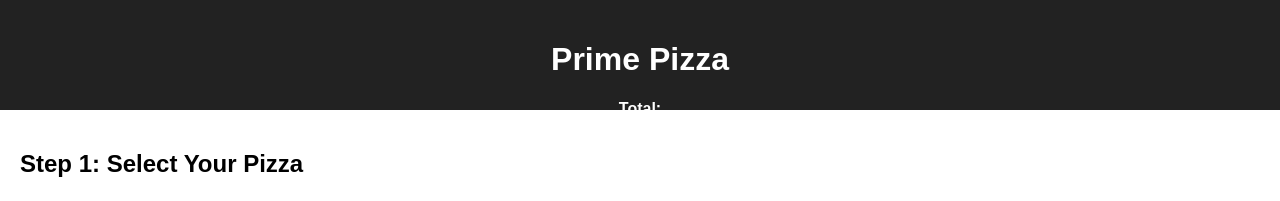
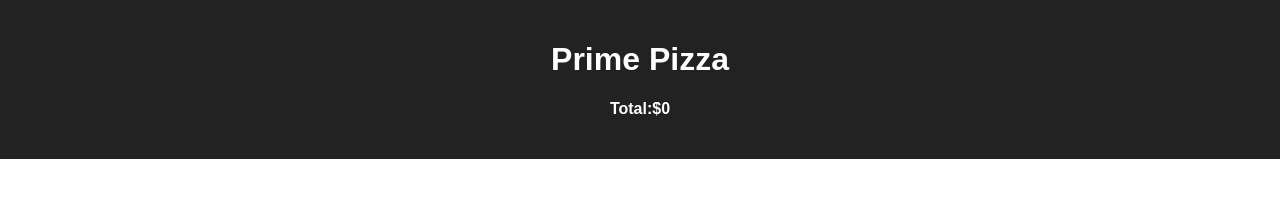
Before and after one commit to SirChristianWilliam/redux-pizza-parlor-groups-project, a React (Create React App) app: page / in a window 1280 px wide. Shown: the top 201 px of the page. Built offline with nearby package versions, Linux system fonts and the light colour scheme; no server answers.

Commit message:
calculate total first attempt, prob need some work

```diff
--- a/src/components/App/App.css
+++ b/src/components/App/App.css
@@ -1,6 +1,3 @@
 .App {
   text-align: center;
 }
-.App-header{
-  height: 80px;
-}
--- a/src/components/Header/Header.css
+++ b/src/components/Header/Header.css
@@ -1,6 +1,6 @@
 .App-header {
     background-color: #222;
-    height: 70px;
+
     padding: 20px;
     color: white;
     margin-bottom: 20px;
--- a/src/components/Header/Header.jsx
+++ b/src/components/Header/Header.jsx
@@ -1,18 +1,30 @@
-import React, { useEffect } from 'react';
+import React, { useEffect,useState } from 'react';
 import axios from 'axios';
 import './Header.css';
-import { HashRouter as Router, Route, Link } from 'react-router-dom';
-import { useDispatch } from 'react-redux';
+import { useParams } from 'react-router-dom';
+import { useSelector } from 'react-redux';
 function Header() {
 
-    return (
-        <>
-         <header className='App-header'>
+  const [total,setTotal] = useState(0);
+
+  const pizzaPrices = useSelector((store) => store.cartPizzas.map((pizza) => pizza.price));
+  const calcTotal = ()=>{
+    return pizzaPrices.reduce((a, b) => a + b,0);
+  } ;
+
+  useEffect(()=>{
+    setTotal(calcTotal);
+
+  }, [useParams.id]);
+
+  return (
+    <>
+      <header className='App-header'>
         <h1 className='App-title'>Prime Pizza</h1>
-        <h4>Total:</h4>
+        <h4>Total:${total}</h4>
       </header>
-        </>
-    )
+    </>
+  )
 }
 
 
```
